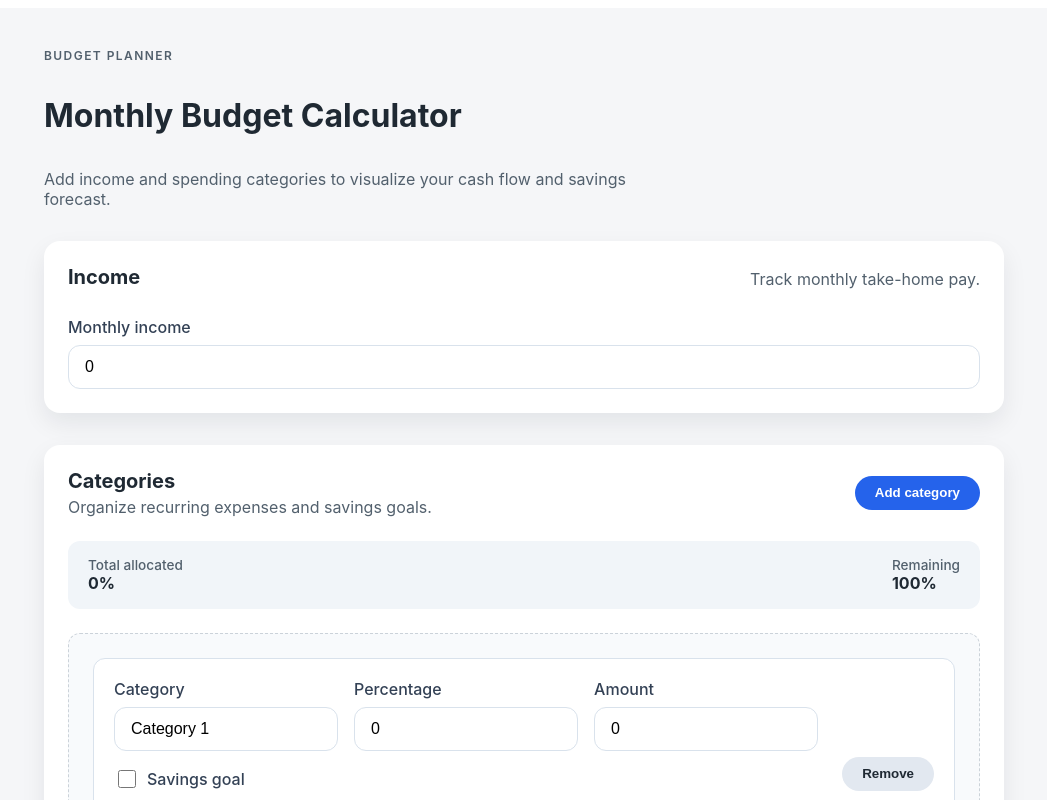
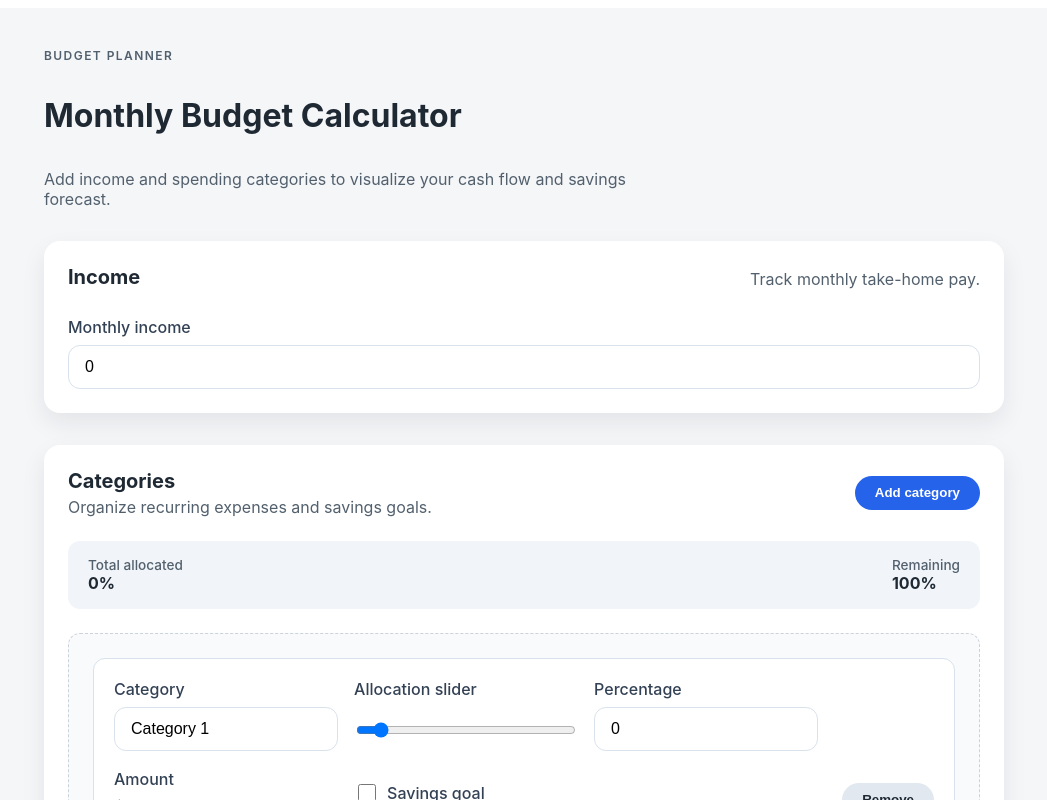
Before and after one commit to MorkovnySok/budget-planner, an Angular app: page / in a window 1280 px wide. Both pictures are taken after a click on the button "Add category". Shown: the top 800 px of the page, without its empty margins (116-1163 px from the left). Built offline with nearby package versions, Linux system fonts and the light colour scheme.

Commit message:
Update category inputs with slider and amount display

```diff
--- a/src/app/app.component.html
+++ b/src/app/app.component.html
@@ -60,8 +60,19 @@
             <input
               type="text"
               placeholder="Rent, groceries..."
-              [ngModel]="category.name"
+              [(ngModel)]="category.name"
               (ngModelChange)="updateCategoryName(i, $event)"
+            />
+          </label>
+          <label class="input-field">
+            <span>Allocation slider</span>
+            <input
+              type="range"
+              min="0"
+              max="100"
+              step="0.01"
+              [(ngModel)]="category.percentage"
+              (ngModelChange)="updateCategoryPercentage(i, $event)"
             />
           </label>
           <label class="input-field">
@@ -71,24 +82,18 @@
               min="0"
               max="100"
               step="0.01"
-              [ngModel]="category.percentage"
+              [(ngModel)]="category.percentage"
               (ngModelChange)="updateCategoryPercentage(i, $event)"
             />
           </label>
-          <label class="input-field">
+          <div class="input-field">
             <span>Amount</span>
-            <input
-              type="number"
-              min="0"
-              step="0.01"
-              [ngModel]="category.amount"
-              (ngModelChange)="updateCategoryAmount(i, $event)"
-            />
-          </label>
+            <strong>{{ category.amount | currency: 'USD' : 'symbol' : '1.2-2' }}</strong>
+          </div>
           <label class="toggle-field">
             <input
               type="checkbox"
-              [ngModel]="category.isSavings"
+              [(ngModel)]="category.isSavings"
               (ngModelChange)="updateCategorySavings(i, $event)"
             />
             <span>Savings goal</span>
```
